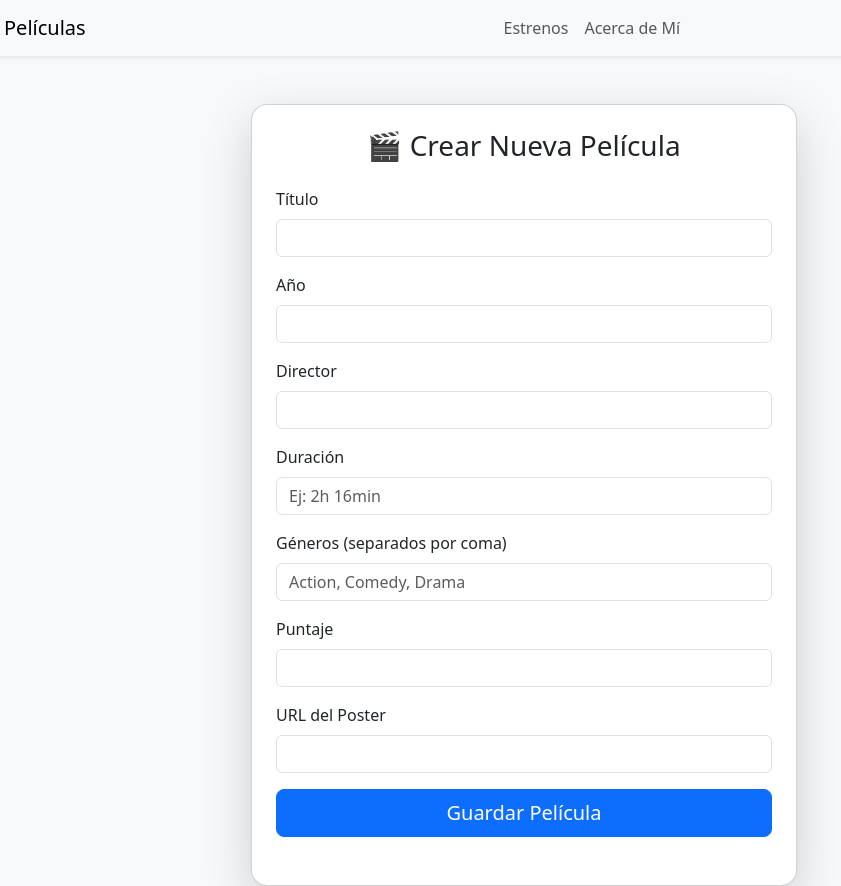
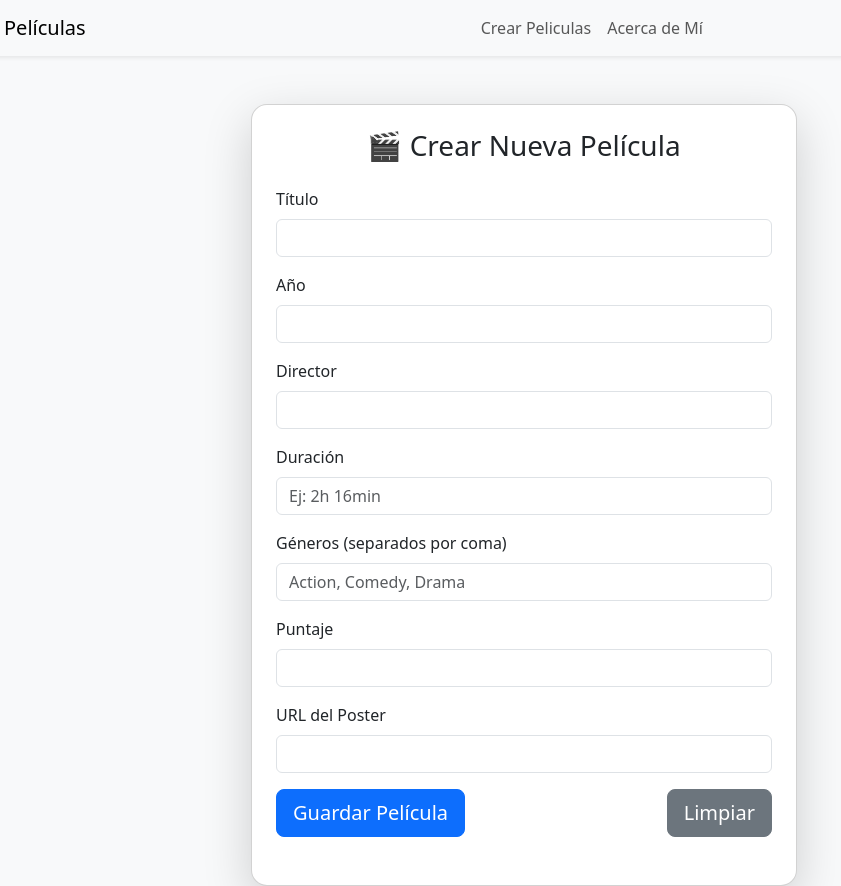
Before and after one commit to damitymo/Repaso-M2, a website built with webpack: page front/pages/formularioPelis.html in a window 1280 px wide. Shown: the full height of the page, 116-957 px from the left. Built offline with nearby package versions, Linux system fonts and the light colour scheme; no server answers.

Commit message:
modificaciones al formulario

```diff
--- a/front/pages/formularioPelis.html
+++ b/front/pages/formularioPelis.html
@@ -10,7 +10,7 @@
 <nav class="navbar navbar-expand-lg bg-body-tertiary shadow-sm">
   <div class="container">
 
-    <a class="navbar-brand d-flex align-items-center" href="#">
+    <a class="navbar-brand d-flex align-items-center" href="../index.html">
       <img src="../assets/logo.png" alt="Logo" width="30" height="24" class="me-2">
       Películas
     </a>
@@ -30,7 +30,7 @@
       <ul class="navbar-nav mx-auto text-center">
 
         <li class="nav-item">
-          <a class="nav-link" href="#">Estrenos</a>
+          <a class="nav-link" href="#">Crear Peliculas</a>
         </li>
 
         <li class="nav-item">
@@ -104,10 +104,16 @@
 </div>
 
 
-<div class="d-grid">
-<button type="submit" class="btn btn-primary btn-lg rounded-3">
-Guardar Película
-</button>
+<div class="d-grid gap-2 d-md-flex justify-content-md-between">
+
+  <button type="submit" class="btn btn-primary btn-lg rounded-3">
+    Guardar Película
+  </button>
+
+  <button type="button" id="clearBtn" class="btn btn-secondary btn-lg rounded-3">
+    Limpiar
+  </button>
+
 </div>
 
 
```
Also changed, not shown: front/index.html (+1 -1 lines).
